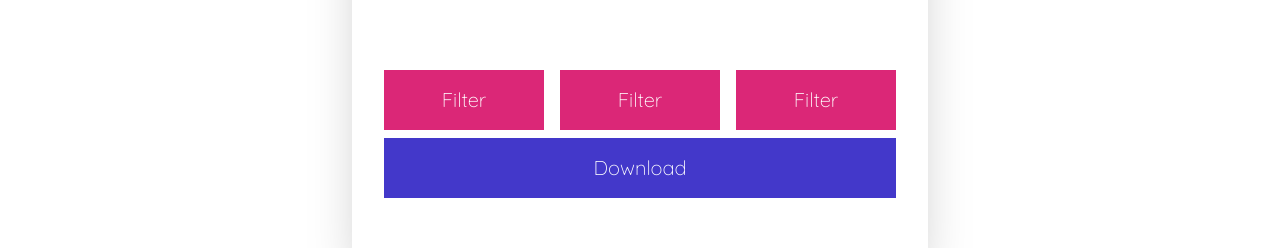
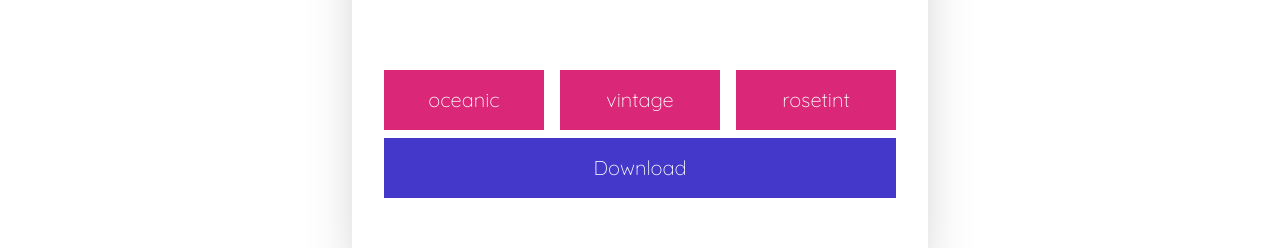
Before and after one commit to jatanassian/vue-image-filters, a Vue app: page / in a window 1280 px wide. Shown: the part 942-1190 px from the top of the page. Built offline with nearby package versions, Linux system fonts and the light colour scheme.

Commit message:
setup filters buttons

```diff
--- a/components.d.ts
+++ b/components.d.ts
@@ -8,6 +8,7 @@ export {}
 declare module 'vue' {
   export interface GlobalComponents {
     AppBackground: typeof import('./src/components/AppBackground.vue')['default']
+    AppEditor: typeof import('./src/components/AppEditor.vue')['default']
     FileUpload: typeof import('./src/components/FileUpload.vue')['default']
   }
 }
--- a/src/App.vue
+++ b/src/App.vue
@@ -4,17 +4,7 @@
   >
     <h1 class="text-center text-3xl text-indigo-700">Vue Filters</h1>
     <FileUpload />
-    <div class="my-8">
-      <canvas width="448" height="448"></canvas>
-      <div class="text-white text-xl mt-4">
-        <div class="flex justify-center gap-4">
-          <button type="button" class="bg-pink-600 py-4 w-full">Filter</button>
-          <button type="button" class="bg-pink-600 py-4 w-full">Filter</button>
-          <button type="button" class="bg-pink-600 py-4 w-full">Filter</button>
-        </div>
-        <a class="bg-indigo-700 py-4 block w-full mt-2 text-center"> Download </a>
-      </div>
-    </div>
+    <AppEditor />
   </div>
   <AppBackground />
 </template>
--- /dev/null
+++ b/src/components/AppEditor.vue
@@ -0,0 +1,27 @@
+<template>
+  <div class="my-8">
+    <canvas width="448" height="448"></canvas>
+    <div class="text-white text-xl mt-4">
+      <div class="flex justify-center gap-4">
+        <button
+          v-for="(filter, index) in filters"
+          :key="index"
+          type="button"
+          class="py-4 w-full"
+          :class="store.filter === filter ? 'bg-green-600' : 'bg-pink-600'"
+          @click="store.filter = store.filter === filter ? '' : filter"
+        >
+          {{ filter }}
+        </button>
+      </div>
+      <a class="bg-indigo-700 py-4 block w-full mt-2 text-center"> Download </a>
+    </div>
+  </div>
+</template>
+
+<script setup lang="ts">
+import { useImageStore } from '@/stores/image.js';
+
+const filters = ['oceanic', 'vintage', 'rosetint'];
+const store = useImageStore();
+</script>
```
